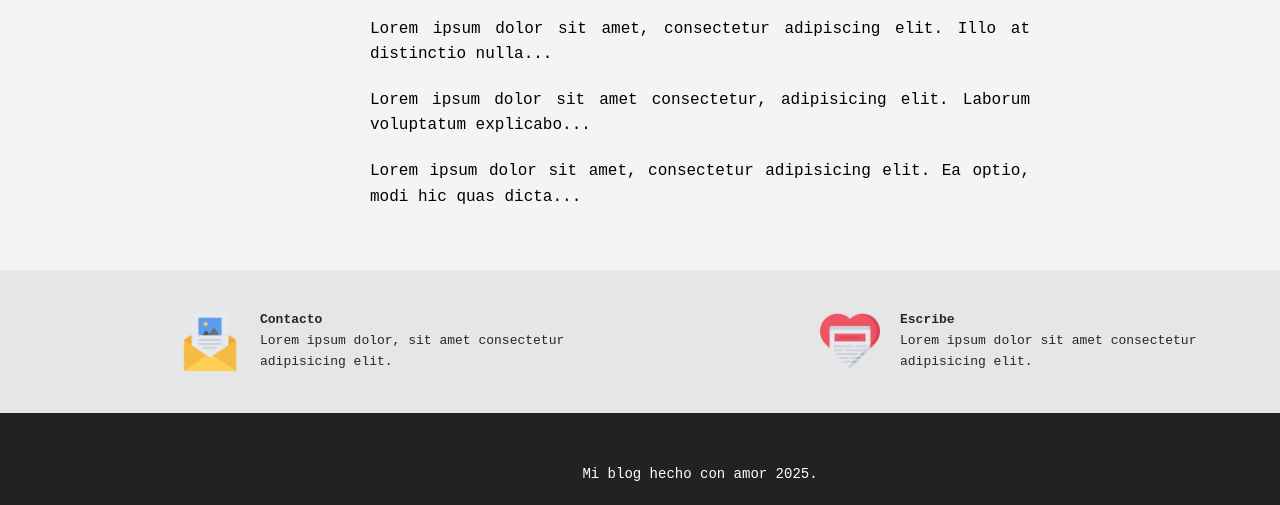
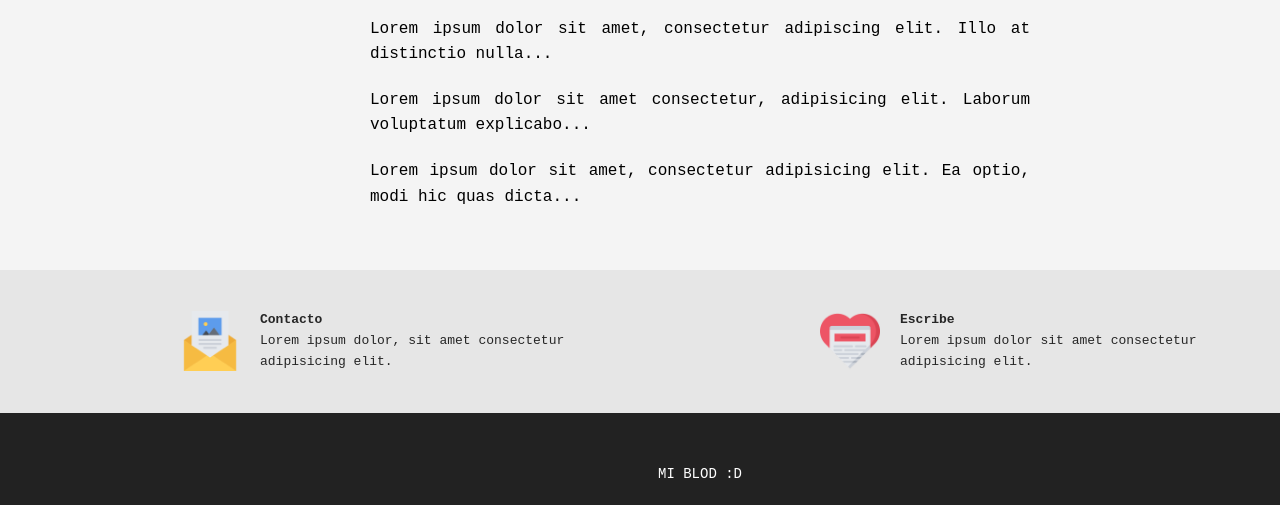
Before and after one commit to TobiasAtencio/TP3-BLOG-DAD, a plain HTML site: page blogs-info/blog.html in a window 1280 px wide. Shown: the part 627-1132 px from the top of the page. Drawn offline with Linux system fonts and the light colour scheme.

Commit message:
Update blog.html

```diff
--- a/blogs-info/blog.html
+++ b/blogs-info/blog.html
@@ -68,7 +68,7 @@
   </section>
 
   <footer>
-	  <p>Mi blog hecho con amor 2025.</p>
+	  <p>MI BLOD :D</p>
   </footer>
 </body>
 </html>
```
